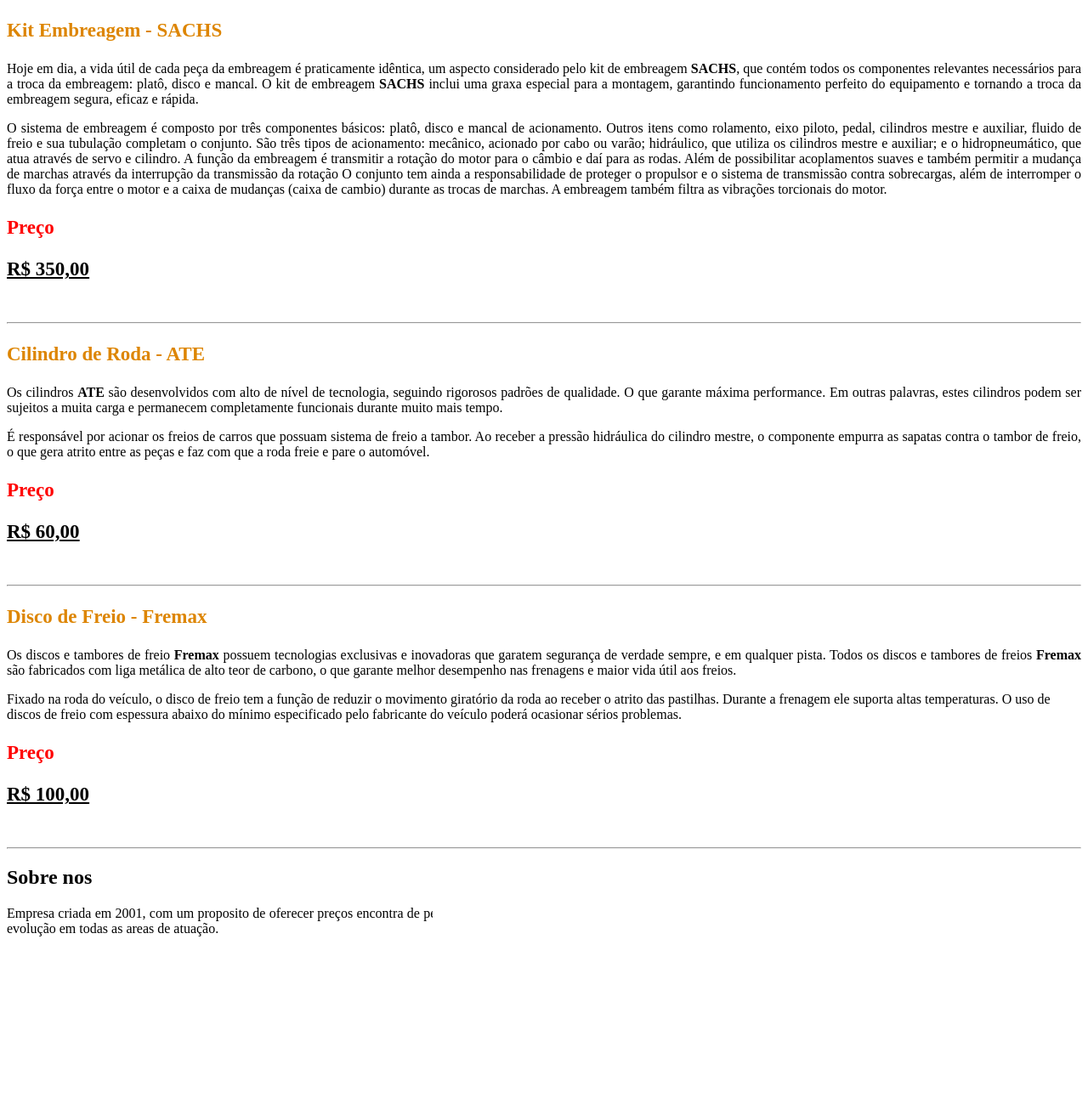
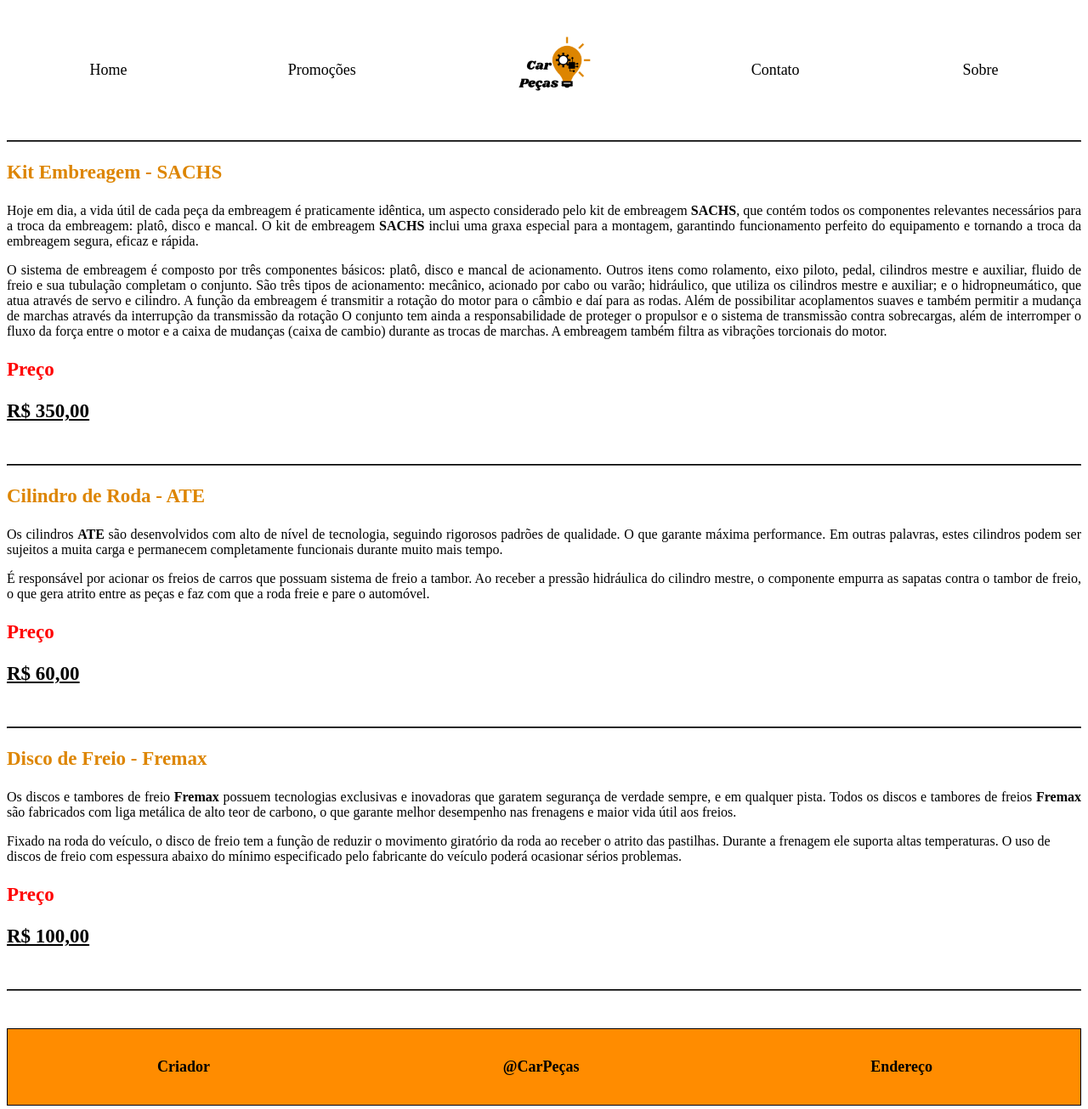
Before and after one commit to PauloRenato21/SA4-SenaiMG-Front-end, a plain HTML site: page Promocao.html in a window 1280 px wide. Shown: the whole page at 85% size. Before the commit the page ends 1162 px from the top, so only its background shows below. Drawn offline with Linux system fonts and the light colour scheme.

Commit message:
menu Pagina Promoçaõ

```diff
--- a/Promocao.html
+++ b/Promocao.html
@@ -5,6 +5,32 @@
         <meta name="viewport" content="width=device-width, initial-scale=1.0">
         <title>Promoções | Car Peças</title>
         <style>
+            table tr td{
+                text-align: center;
+            }
+            /*Estilo do menu suspenso*/
+            table{
+                margin-top: 30px;
+                margin-bottom: 30px;
+            }
+            table tr td{
+                font-size: 18px;
+                width: 1000px;
+                height: 10px;
+            }
+            table tr td a{
+                color: black;
+            }
+            a:link{ /* Pseudoclasse :link permite focar apenas os hiperlinks*/
+                text-decoration: none;
+            }
+            a:hover{ /*É um seletor que é usado para selecionar elementos quando você passa o mouse sobre eles.*/
+                color: #e88712;
+                text-decoration: underline;
+                font-weight: bold;
+            }
+            /*fim do estilo menu suspenso*/
+
             h3.subtitulo{
                 font-size: 23px;
                 color: #DD8500;
@@ -22,9 +48,32 @@
                 text-decoration: underline;
                 font-weight: bold;
             }
+            footer.rodape{
+                color: black;
+                background-color: #ff8c00;
+                font-size: 15px;
+                font-weight: bold;
+                border: 1px solid black;
+                padding-top: 1px;
+                padding-bottom: 1px;
+            }
+            hr{
+                border-color: black;
+                border-width: 1px;
+            }
         </style>
     </head>
     <body>
+        <table>
+            <tr>
+                <td><a href="index.html">Home</a></td>
+                <td><a href="Promocao.html" target="_black">Promoções</a></td>
+                <td><img src="imagens/LogoCarPeças.png"/></td>
+                <td><a href="#">Contato</a></td>
+                <td><a href="#">Sobre</a></td>
+            </tr>
+        </table>
+        <hr>
         <h3 class="subtitulo">Kit Embreagem - SACHS</h3>
         <p class="texto">Hoje em dia, a vida útil de cada peça da embreagem é praticamente idêntica, um aspecto considerado pelo kit de embreagem <b>SACHS</b>, que contém todos os componentes relevantes necessários para a troca da embreagem: platô, disco e mancal.
             O kit de embreagem <b>SACHS</b> inclui uma graxa especial para a montagem, garantindo funcionamento perfeito do equipamento e tornando a troca da embreagem segura, eficaz e rápida.
@@ -66,12 +115,16 @@
         <p class="valor">R$ 100,00</p>
         <br/>
         <hr/>
-
-        <h2>Sobre nos</h2>
-        <p class="texto">Empresa criada em 2001, com um proposito de oferecer preços encontra de peças automotivas no territótio Brasileiro.
-            Buscamos a Simplicidade e Eficiência no serviço, entrega e atendimento com evolução em todas as areas de atuação.
-        </p>
         <br/>
         <br/>
+        <footer class="rodape">
+            <table>
+                <tr>
+                    <td>Criador</td>
+                    <td>@CarPeças</td>
+                    <td>Endereço</td>
+                </tr>
+            </table>
+        </footer>
     </body>
 </html>
```
